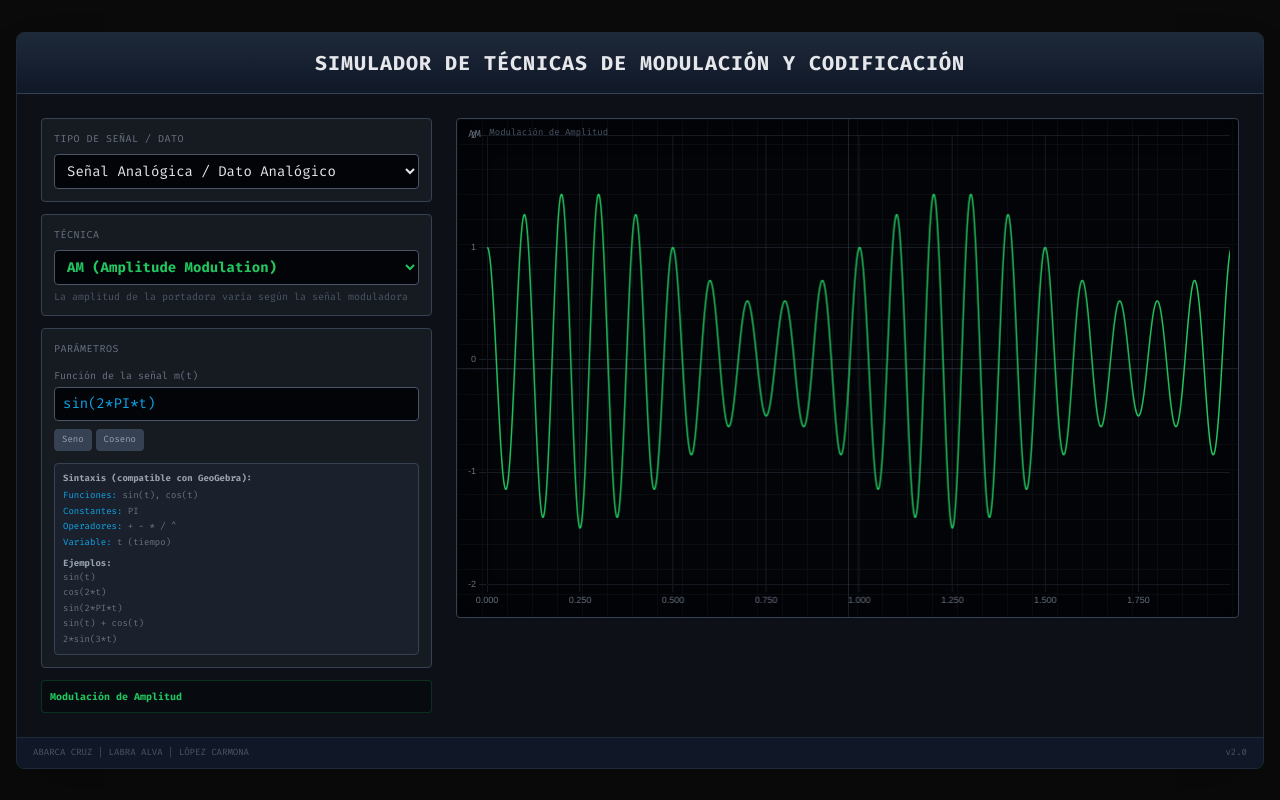
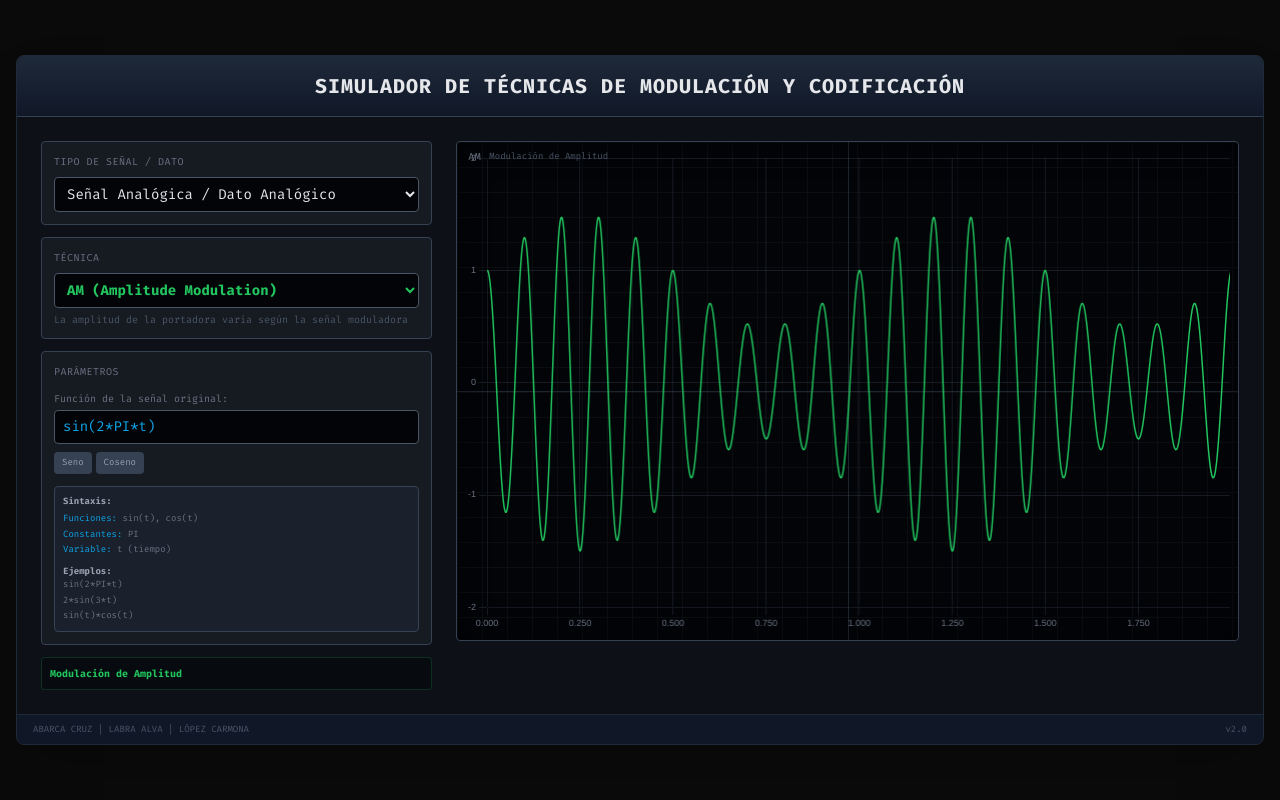
Before and after one commit to zdenc0de/proyecto-td, a React (Vite) app: page / in a window 1280 px wide. Built offline with nearby package versions, Linux system fonts and the light colour scheme.

Commit message:
cambios en analógica/analógica

```diff
--- a/src/pages/LabDashboard.jsx
+++ b/src/pages/LabDashboard.jsx
@@ -184,7 +184,7 @@ const LabDashboard = () => {
             <>
               {/* Función de la señal */}
               <div>
-                <label className="block text-gray-500 text-[10px] mb-1">Función de la señal m(t)</label>
+                <label className="block text-gray-500 text-[10px] mb-1">Función de la señal original:</label>
                 <input
                   type="text"
                   value={customFunction}
@@ -216,20 +216,17 @@ const LabDashboard = () => {
 
                 {/* Instrucciones de sintaxis */}
                 <div className="mt-3 p-2 bg-gray-800/50 rounded border border-gray-700">
-                  <p className="text-[9px] text-gray-400 font-bold mb-1">Sintaxis (compatible con GeoGebra):</p>
+                  <p className="text-[9px] text-gray-400 font-bold mb-1">Sintaxis:</p>
                   <div className="text-[9px] text-gray-500 space-y-0.5">
                     <p><span className="text-osci-secondary">Funciones:</span> sin(t), cos(t)</p>
                     <p><span className="text-osci-secondary">Constantes:</span> PI</p>
-                    <p><span className="text-osci-secondary">Operadores:</span> + - * / ^</p>
                     <p><span className="text-osci-secondary">Variable:</span> t (tiempo)</p>
                   </div>
                   <p className="text-[9px] text-gray-400 mt-2 font-bold">Ejemplos:</p>
                   <div className="text-[9px] text-gray-500 font-mono space-y-0.5">
-                    <p>sin(t)</p>
-                    <p>cos(2*t)</p>
                     <p>sin(2*PI*t)</p>
-                    <p>sin(t) + cos(t)</p>
                     <p>2*sin(3*t)</p>
+                    <p>sin(t)*cos(t)</p>
                   </div>
                 </div>
               </div>
```
